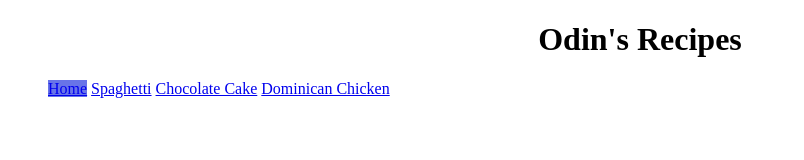
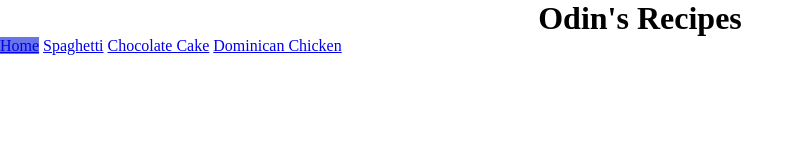
Before and after one commit to camilleragland/Recipes, a plain HTML site: page index.html in a window 1280 px wide. Shown: the whole page, without its empty margins (0-804 px from the left). Drawn offline with Linux system fonts and the light colour scheme.

Commit message:
Added content box to css

```diff
--- a/styles.css
+++ b/styles.css
@@ -1,6 +1,13 @@
 :root
 {
     color-scheme: light dark;
+}
+
+*
+{
+    margin: 0;
+    padding: 0;
+    box-sizing: content-box;
 }
 
 h1
```
Also changed, not shown: 1 other file.
